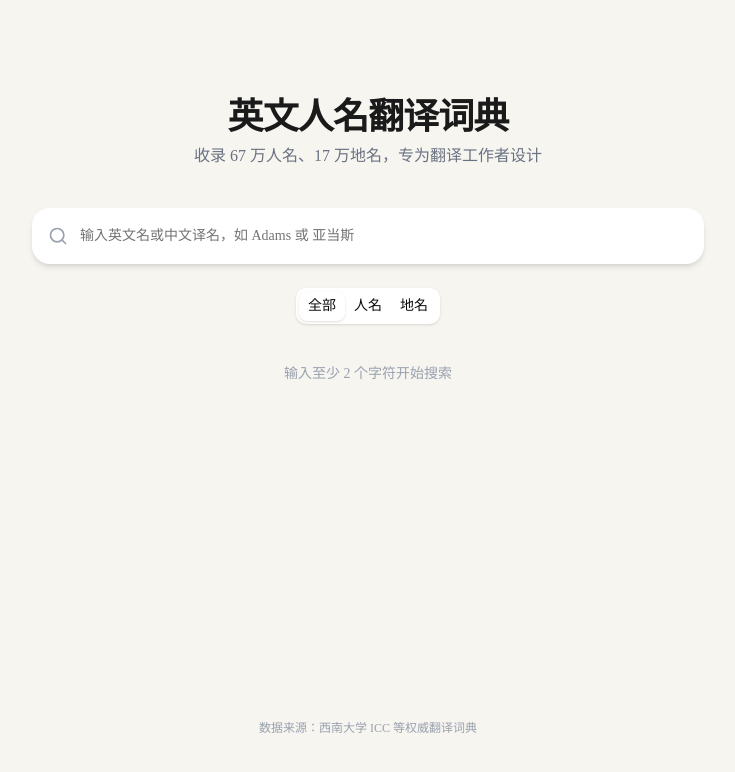
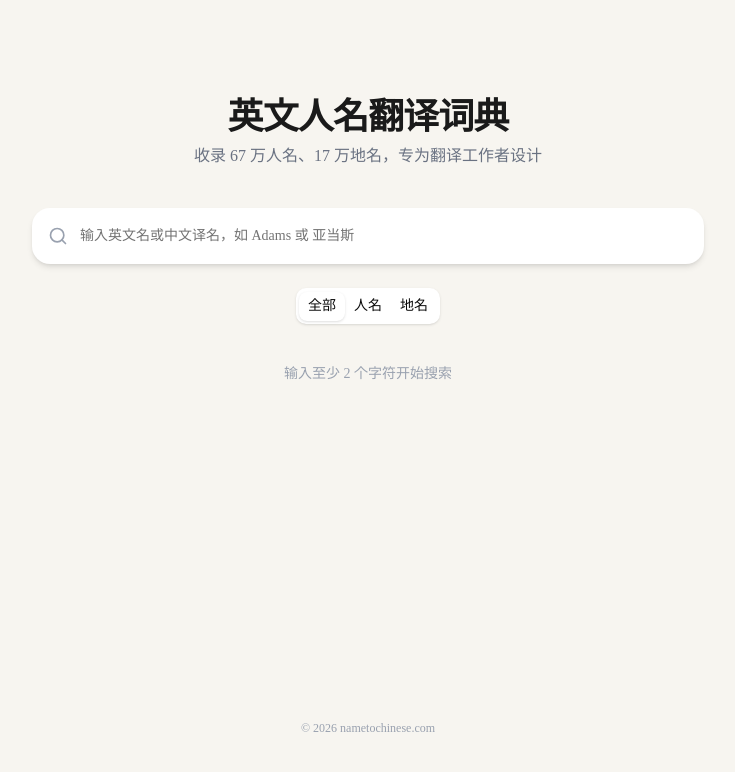
Before and after one commit to terrafluxstudio-cyber/nametochinese, a Next.js app: page / in a window 1280 px wide. Shown: the top 772 px of the page, without its empty margins (272-1007 px from the left). Built offline with nearby package versions, Linux system fonts and the light colour scheme.

Commit message:
remove data source attribution

```diff
--- a/app/page.tsx
+++ b/app/page.tsx
@@ -53,7 +53,7 @@ export default function Home() {
 
       {/* 底部 */}
       <footer className="mt-auto pt-16 text-center text-gray-400 text-xs">
-        数据来源：西南大学 ICC 等权威翻译词典
+        © {new Date().getFullYear()} nametochinese.com
       </footer>
     </main>
   );
```
Also changed, not shown: 1 other file (tests, documents, lock files or other folders).
